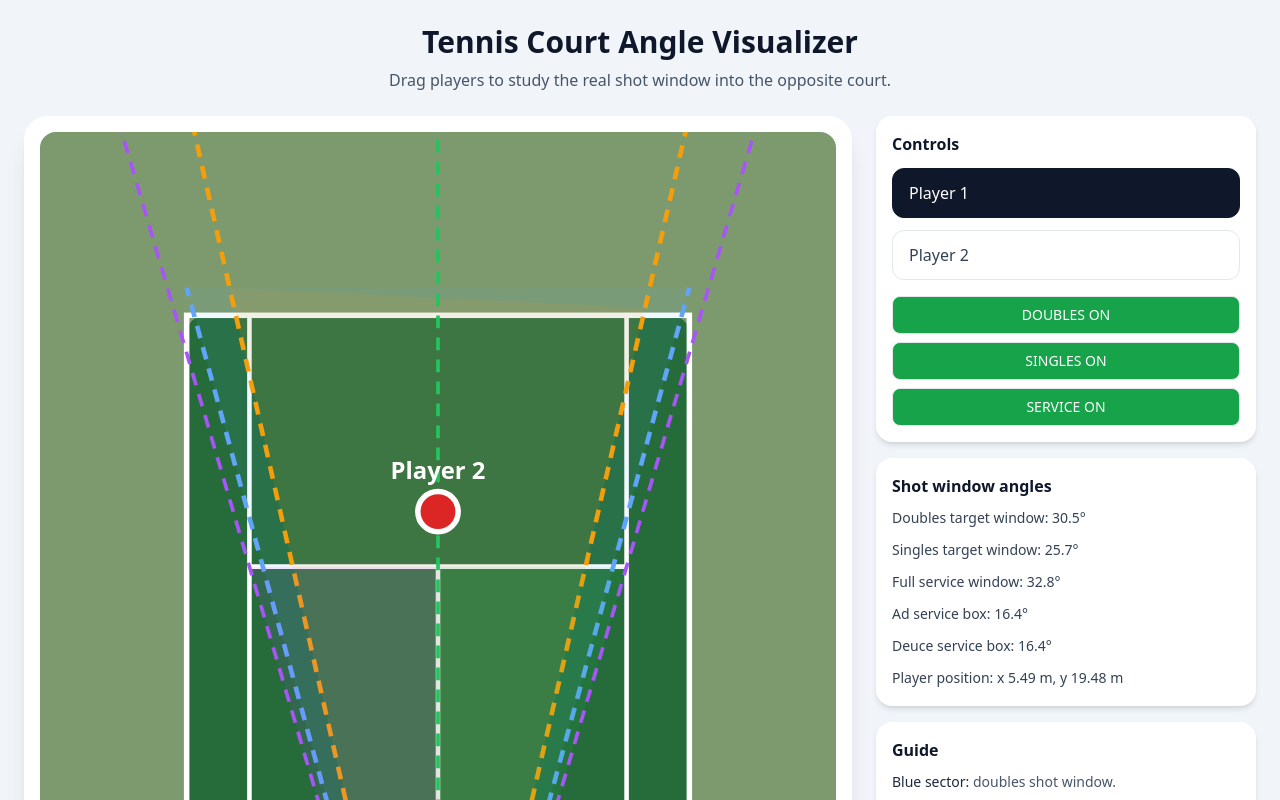
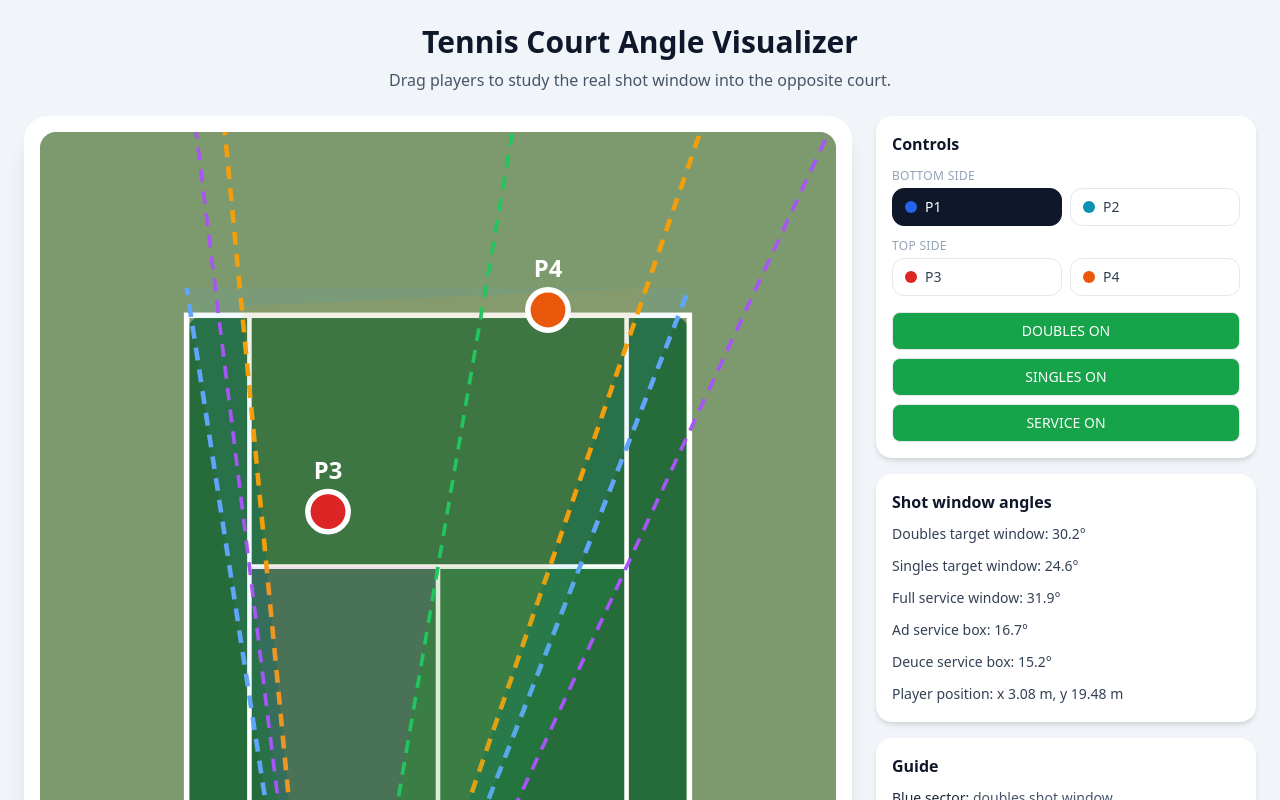
Before and after one commit to danleoparra/tennis-visualizer, a Next.js app: page / in a window 1280 px wide. Shown: the top 800 px of the page. Built offline with nearby package versions, Linux system fonts and the light colour scheme.

Commit message:
Refactor player names and adjust positions

```diff
--- a/components/TennisReachVisualizer.js
+++ b/components/TennisReachVisualizer.js
@@ -59,9 +59,9 @@ export default function TennisReachVisualizer() {
   const [players, setPlayers] = useState([
     {
       id: 1,
-      name: "Player 1",
+      name: "P1",
       side: "bottom",
-      x: playArea.x + court.centerX,
+      x: playArea.x + court.centerX - 60,
       y: playArea.y + court.netY + 190,
       color: "#2563eb",
       reach: 110,
@@ -69,11 +69,31 @@ export default function TennisReachVisualizer() {
     },
     {
       id: 2,
-      name: "Player 2",
+      name: "P2",
+      side: "bottom",
+      x: playArea.x + court.centerX + 60,
+      y: playArea.y + court.netY + 300,
+      color: "#0891b2",
+      reach: 110,
+      active: false,
+    },
+    {
+      id: 3,
+      name: "P3",
       side: "top",
-      x: playArea.x + court.centerX,
+      x: playArea.x + court.centerX - 60,
       y: playArea.y + court.netY - 190,
       color: "#dc2626",
+      reach: 110,
+      active: false,
+    },
+    {
+      id: 4,
+      name: "P4",
+      side: "top",
+      x: playArea.x + court.centerX + 60,
+      y: playArea.y + court.netY - 300,
+      color: "#ea580c",
       reach: 110,
       active: false,
     },
@@ -361,13 +381,30 @@ export default function TennisReachVisualizer() {
         <div className="space-y-4">
           <div className="bg-white rounded-2xl shadow-md p-4">
             <h2 className="font-semibold text-slate-900 mb-3">Controls</h2>
-            <div className="space-y-3">
-              {players.map((player) => (
+
+            <p className="text-xs text-slate-400 uppercase tracking-wide mb-1">Bottom side</p>
+            <div className="grid grid-cols-2 gap-2 mb-3">
+              {players.filter(p => p.side === "bottom").map((player) => (
                 <button
                   key={player.id}
                   onClick={() => setPlayers((prev) => prev.map((p) => ({ ...p, active: p.id === player.id })))}
-                  className={`w-full rounded-xl px-4 py-3 text-left border transition ${player.active ? "border-slate-900 bg-slate-900 text-white" : "border-slate-200 bg-white text-slate-700"}`}
+                  className={`rounded-xl px-3 py-2 text-sm text-left border transition flex items-center gap-2 ${player.active ? "border-slate-900 bg-slate-900 text-white" : "border-slate-200 bg-white text-slate-700"}`}
                 >
+                  <span className="w-3 h-3 rounded-full flex-shrink-0" style={{ backgroundColor: player.color }} />
+                  {player.name}
+                </button>
+              ))}
+            </div>
+
+            <p className="text-xs text-slate-400 uppercase tracking-wide mb-1">Top side</p>
+            <div className="grid grid-cols-2 gap-2">
+              {players.filter(p => p.side === "top").map((player) => (
+                <button
+                  key={player.id}
+                  onClick={() => setPlayers((prev) => prev.map((p) => ({ ...p, active: p.id === player.id })))}
+                  className={`rounded-xl px-3 py-2 text-sm text-left border transition flex items-center gap-2 ${player.active ? "border-slate-900 bg-slate-900 text-white" : "border-slate-200 bg-white text-slate-700"}`}
+                >
+                  <span className="w-3 h-3 rounded-full flex-shrink-0" style={{ backgroundColor: player.color }} />
                   {player.name}
                 </button>
               ))}
```
